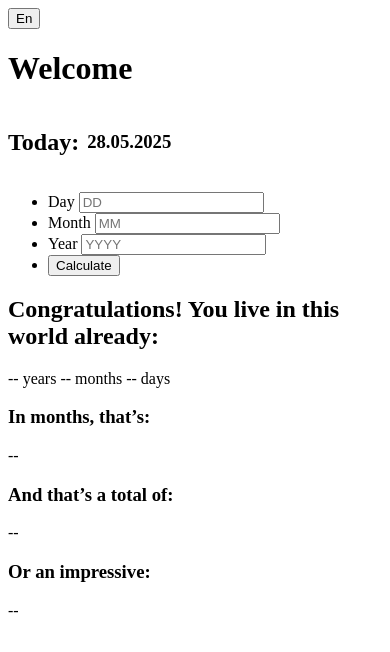
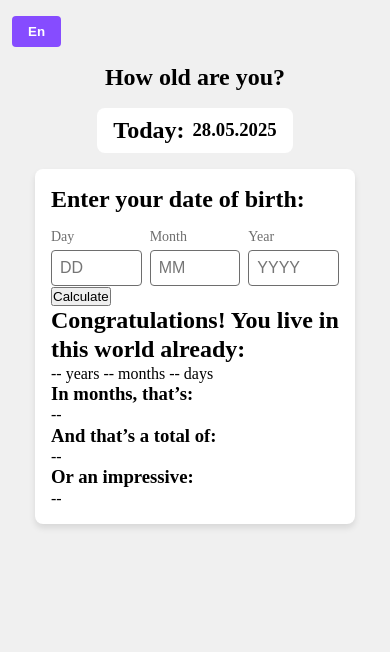
Before and after one commit to AnnaHort/age-calculator, a plain HTML site: page index.html in a window 390 px wide. Drawn offline with Linux system fonts and the light colour scheme.

Commit message:
base mobile style

```diff
--- a/css/style.css
+++ b/css/style.css
@@ -9,34 +9,149 @@
   --animation-time-transition: 250ms cubic-bezier(0.4, 0, 0.2, 1);
 }
 
-@font-face {
-	font-family: "Avenir Next Regular";
-	src: url("../fonts/AvenirNextCyr-Regular.woff") format("woff");
-	font-weight: normal;
-	font-style: normal;
+body {
+  margin: 0;
+  background-color: var(--color-body-bgc);
+  line-height: 1.2;
 }
 
-@font-face {
-	font-family: "Avenir Next Medium";
-	src: url("../fonts/AvenirNextCyr-Medium.woff") format("woff");
-	font-weight: normal;
-	font-style: normal;
+.container {
+  max-width: 425px;
+  margin: 0 auto;
+  padding: 0 12px;
 }
 
-@font-face {
-	font-family: "Avenir Next Demi";
-	src: url("../fonts/AvenirNextCyr-Demi.woff") format("woff");
-	font-weight: normal;
-	font-style: normal;
+/* nav */
+.nav {
+  padding: 16px 0;
 }
 
-body{
-    margin: 0;
-    background-color: var(--color-body-bgc);
+.lang-btn {
+  padding: 8px 16px;
+  background-color: var(--color-accent);
+  color: #fff;
+  border-radius: 4px;
+  border: none;
+  text-decoration: none;
+  font-weight: 600;
 }
 
-.container{
-    padding: 0 8px;
+/* hero section */
+.hero {
+  display: flex;
+  flex-direction: column;
+  align-items: center;
+  margin-bottom: 16px;
 }
 
-/* nav-section */
+.hero__title {
+  text-align: center;
+  font-size: 24px;
+  font-weight: 600;
+  color: var(--color-main-text);
+}
+
+.today {
+  display: flex;
+  justify-content: center;
+  align-items: center;
+  gap: 8px;
+  margin-top: 16px;
+  padding: 8px 16px;
+  background-color: var(--color-card-bgc);
+  border-radius: 8px;
+}
+
+.today__title {
+}
+.today__subtitle {
+}
+
+/* card section */
+
+.card__container {
+  max-width: 320px;
+  padding: 16px;
+  align-items: center;
+  justify-content: center;
+  background-color: var(--color-card-bgc);
+  border-radius: 8px;
+  box-shadow: 0 4px 6px rgba(0, 0, 0, 0.1);
+  margin-right: auto;
+  margin-left: auto;
+}
+.card__title {
+}
+.card__form {
+  display: flex;
+  justify-content: space-between;
+  gap: 8px;
+  width: 100%;
+  margin-top: 16px;
+}
+.card__form-item {
+  display: flex;
+  flex-direction: column;
+}
+.card__form-label {
+  color: var(--color-secondary-text);
+  font-size: 14px;
+  margin-bottom: 4px;
+  font-weight: 500;
+}
+.day-label {
+}
+
+.card__form-input {
+  width: 100%;
+  padding: 8px;
+  border: 1px solid var(--color-secondary-text);
+  border-radius: 4px;
+  font-size: 16px;
+  color: var(--color-main-text);
+}
+.month-label {
+}
+.year-label {
+}
+.calculate-btn {
+}
+.result {
+}
+.congratulations-title {
+}
+.result__value {
+}
+.years {
+}
+.months {
+}
+.days {
+}
+.all-time {
+}
+.title-all-months {
+}
+.all-months {
+}
+.title-all-days {
+}
+.all-days {
+}
+.title-all-minutes {
+}
+.all-minutes {
+}
+
+@media screen and (min-width: 768px) {
+  .container {
+    max-width: 768px;
+    margin: 0 auto;
+  }
+}
+
+@media screen and (min-width: 1024px) {
+  .container {
+    max-width: 1024px;
+  }
+}
--- a/index.html
+++ b/index.html
@@ -1,60 +1,103 @@
 <!DOCTYPE html>
 <html lang="en">
   <head>
-  <meta charset="UTF-8">
-  <meta name="viewport" content="width=device-width, initial-scale=1.0"> <!-- displays site properly based on user's device -->
+    <meta charset="UTF-8" />
+    <meta name="viewport" content="width=device-width, initial-scale=1.0" />
+    <!-- displays site properly based on user's device -->
 
-  <link rel="icon" type="image/png" sizes="32x32" href="./assets/images/favicon-32x32.png">
+    <link
+      rel="icon"
+      type="image/png"
+      sizes="32x32"
+      href="./assets/images/favicon-32x32.png"
+    />
+
+    <link rel="stylesheet" href="./css/style.css" />
 
     <title>Frontend Mentor | Age calculator app</title>
     <!-- <link rel="stylesheet" href="/style.css"> -->
   </head>
 
-<header>
-  <button id="lang-toggle">En</button>
-  <h1 id="title">Welcome</h1>
+  <body>
+    <header class="header container">
+      <nav class="nav">
+        <button class="lang-btn" id="lang-toggle">En</button>
+      </nav>
     </header>
+    <main>
+      <!-- hero section -->
+      <section class="hero container">
+        <h1 class="hero__title" id="title">How old are you?</h1>
+        <div class="today">
+          <h2 class="today__title">Today:</h2>
+          <h3 class="today-subtitle" id="today">--</h3>
+        </div>
+      </section>
 
-<body>
-
-  <div style="display: flex; align-items: center; gap: 8px;">
-    <h2 class="today-title">Today: </h2>
-    <h3 id="today">--</h3>
-  </div>
-
-  <div class="card">
-    <ul>
-      <li>
-        <label for="day" class="day-label">Day</label>
-        <input id="day" type="number" placeholder="DD" required>
+      <!-- card section -->
+      <section class="container">
+        <div class="card__container">
+          <h2 class="card__title">Enter your date of birth:</h2>
+          <ul class="card__form">
+            <li class="card__form-item">
+              <label for="day" class="card__form-label day-label">Day</label>
+              <input
+                class="card__form-input"
+                id="day"
+                type="number"
+                placeholder="DD"
+                required
+              />
             </li>
-      <li>
-        <label for="month" class="month-label">Month</label>
-        <input id="month" type="number" placeholder="MM" required>
+            <li class="card__form-item">
+              <label for="month" class="card__form-label month-label"
+                >Month</label
+              >
+              <input
+                class="card__form-input"
+                id="month"
+                type="number"
+                placeholder="MM"
+                required
+              />
             </li>
-      <li>
-        <label for="year" class="year-label">Year</label>
-        <input id="year" type="number" placeholder="YYYY" required>
-      </li>
-      <li>
-        <button id="calculate" type="submit">Calculate</button>
+            <li class="card__form-item">
+              <label for="year" class="card__form-label year-label">Year</label>
+              <input
+                class="card__form-input"
+                id="year"
+                type="number"
+                placeholder="YYYY"
+                required
+              />
             </li>
           </ul>
+               <button class="calculate-btn" id="calculate" type="submit">
+                Calculate
+              </button>
           <div class="result">
-      <h2 class="congratulations-title">Congratulations! You live in this world already: </h2>
-      <span id="years">--</span> <span class="years">years</span>
-      <span id="months">--</span> <span class="months">months</span>
-      <span id="days">--</span> <span class="days">days</span>
+            <h2 class="congratulations-title">
+              Congratulations! You live in this world already:
+            </h2>
+            <span class="result__value" id="years">--</span>
+            <span class="years">years</span>
+            <span class="result__value" id="months">--</span>
+            <span class="months">months</span>
+            <span class="result__value" id="days">--</span>
+            <span class="days">days</span>
           </div>
-    <div>
-      <h3 class="title-all-months">In months, that’s: </h3><span class="all-months">--</span>
-      <h3 class="title-all-days">And that’s a total of: </h3>
+          <div class="all-time">
+            <h3 class="title-all-months">In months, that’s:</h3>
+            <span class="all-months">--</span>
+            <h3 class="title-all-days">And that’s a total of:</h3>
             <span class="all-days">--</span>
-      <h3 class="title-all-minutes">Or an impressive: </h3>
+            <h3 class="title-all-minutes">Or an impressive:</h3>
             <span class="all-minutes">--</span>
           </div>
-
         </div>
+      </section>
+    </main>
+    <footer></footer>
 
     <script type="module" src="./main.js"></script>
   </body>
--- a/js/language.js
+++ b/js/language.js
@@ -6,6 +6,7 @@ const translations = {
     title: "How old are you?",
     button: "UK",
     todayTitle: "Today is: ",
+    cardTitle: "Enter your date of birth:",
     day: "Day",
     month: "Month",
     year: "Year",
@@ -22,6 +23,7 @@ const translations = {
     title: "Скільки вам років?",
     button: "EN",
     todayTitle: "Сьогодні: ",
+    cardTitle: "Введіть вашу дату народження:",
     day: "День",
     month: "Місяць",
     year: "Рік",
@@ -48,8 +50,10 @@ document.getElementById("lang-toggle").addEventListener("click", () => {
     translations[currentLang].title;
   document.getElementById("lang-toggle").textContent =
     translations[currentLang].button;
-  document.querySelector(".today-title").textContent =
+  document.querySelector(".today__title").textContent =
     translations[currentLang].todayTitle;
+      document.querySelector(".card__title").textContent =
+    translations[currentLang].cardTitle;
   document.querySelector(".day-label").textContent =
     translations[currentLang].day;
   document.querySelector(".month-label").textContent =
```
Lines whose indentation alone changed are shown as unchanged.
